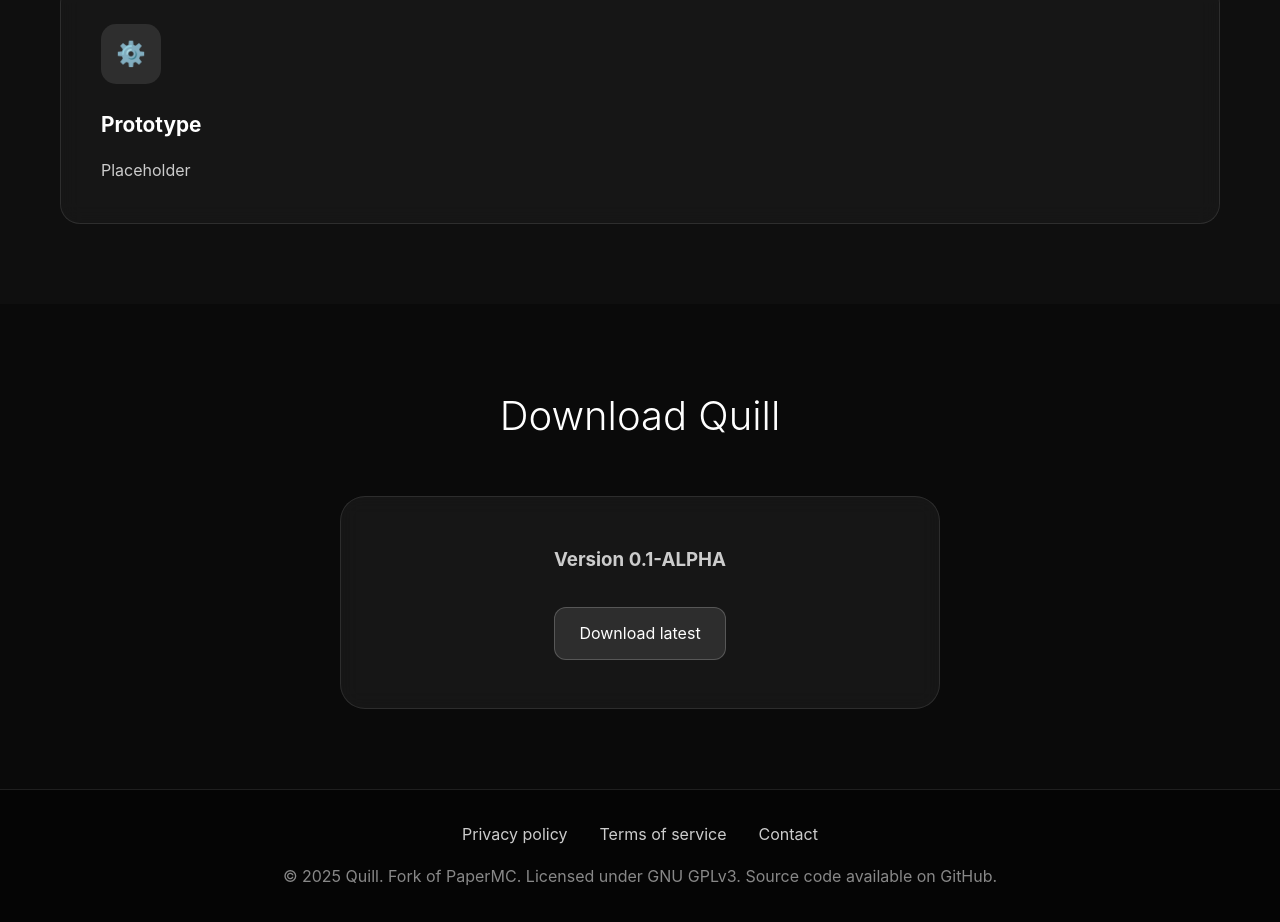
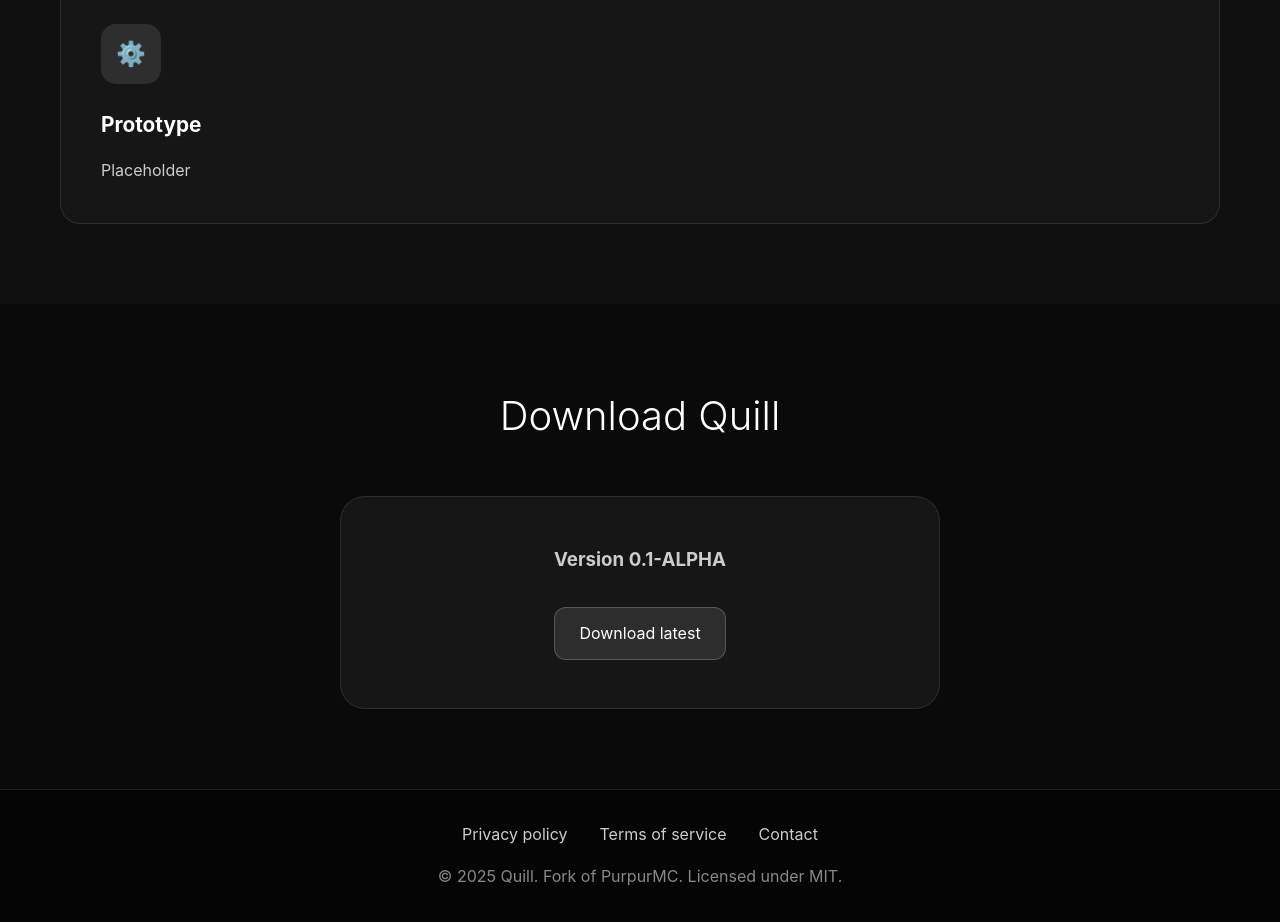
Before and after one commit to LoafyMC/loafymc.github.io, a plain HTML site: page index.html in a window 1280 px wide. Shown: the part 796-1718 px from the top of the page. Drawn offline with Linux system fonts and the light colour scheme.

Commit message:
Update index.html

```diff
--- a/index.html
+++ b/index.html
@@ -357,7 +357,7 @@
                     <a href="#">Terms of service</a>
                     <a href="#">Contact</a>
                 </div>
-                <p>&copy; 2025 Quill. Fork of PaperMC. Licensed under GNU GPLv3. Source code available on GitHub.</p>
+                <p>&copy; 2025 Quill. Fork of PurpurMC. Licensed under MIT.</p>
             </div>
         </div>
     </footer>
```
